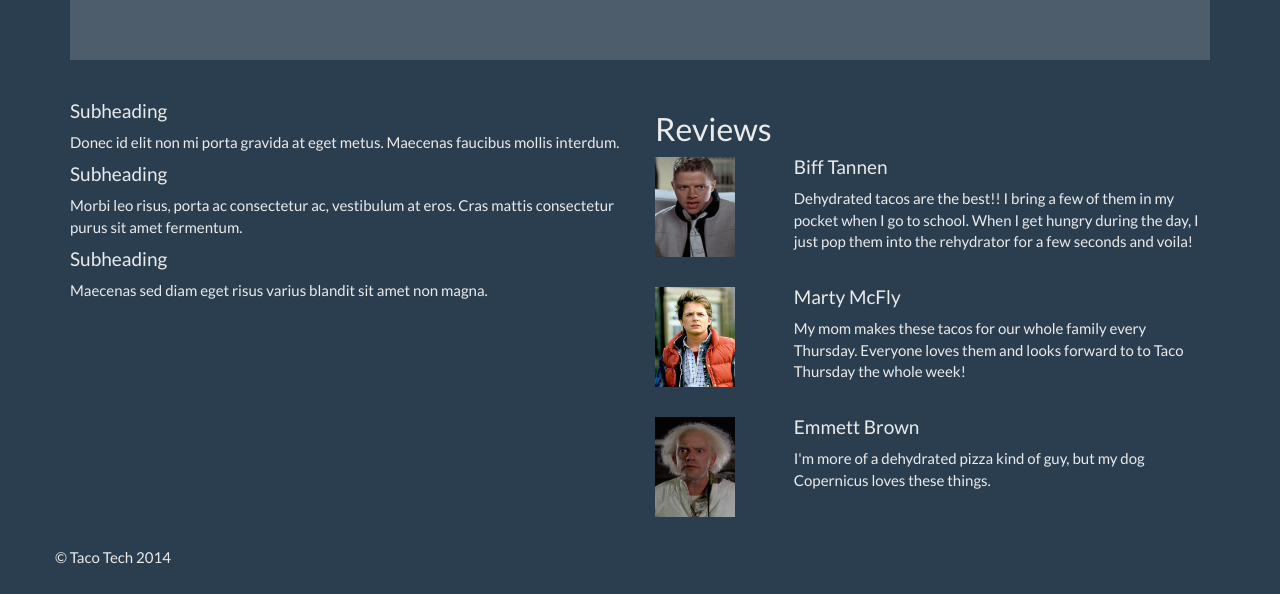
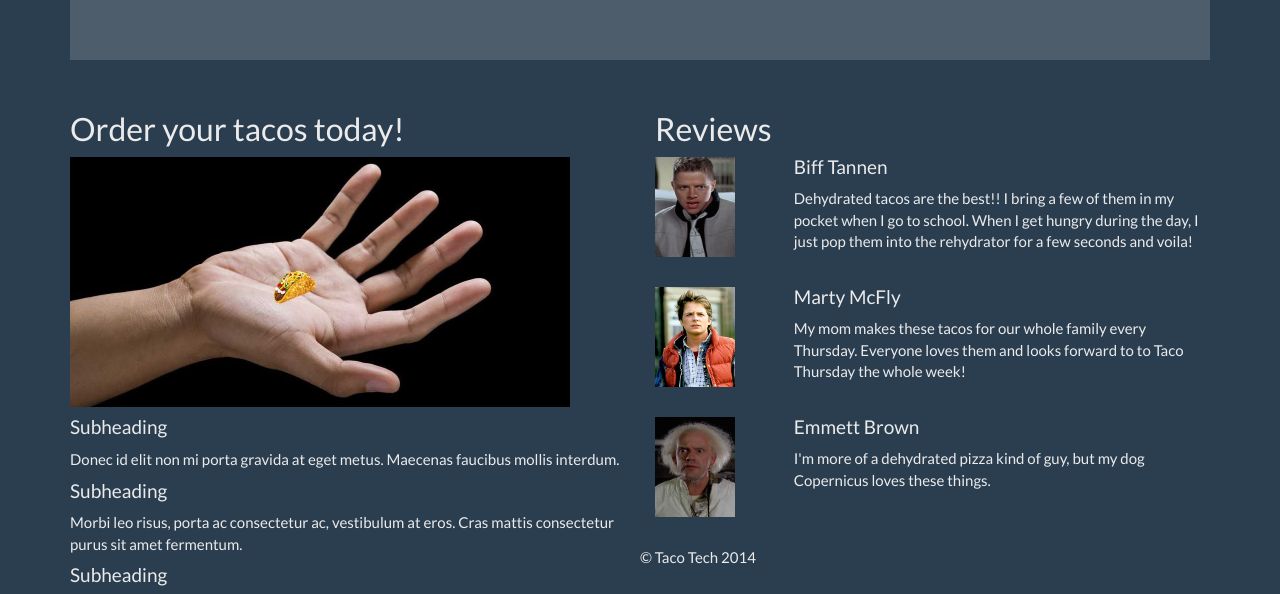
Before and after one commit to bilalq/taco.tech, a plain HTML site: page index.html in a window 1280 px wide. Shown: the part 609-1203 px from the top of the page. Drawn offline with Linux system fonts and the light colour scheme; a script that the page names is missing.

Commit message:
Added image of taco in hand.

```diff
--- a/css/override.css
+++ b/css/override.css
@@ -35,3 +35,7 @@
 .review-text h4{
   margin-top:0px;
 }
+
+#tacohand{
+  width: 500px;
+}
--- a/index.html
+++ b/index.html
@@ -60,6 +60,8 @@
 
       <div class="row marketing">
         <div class="col-lg-6">
+          <h2>Order your tacos today!</h2>
+          <img id="tacohand" src="img/tacoinhand.jpg"/>
           <h4>Subheading</h4>
           <p>Donec id elit non mi porta gravida at eget metus. Maecenas faucibus mollis interdum.</p>
 
```
